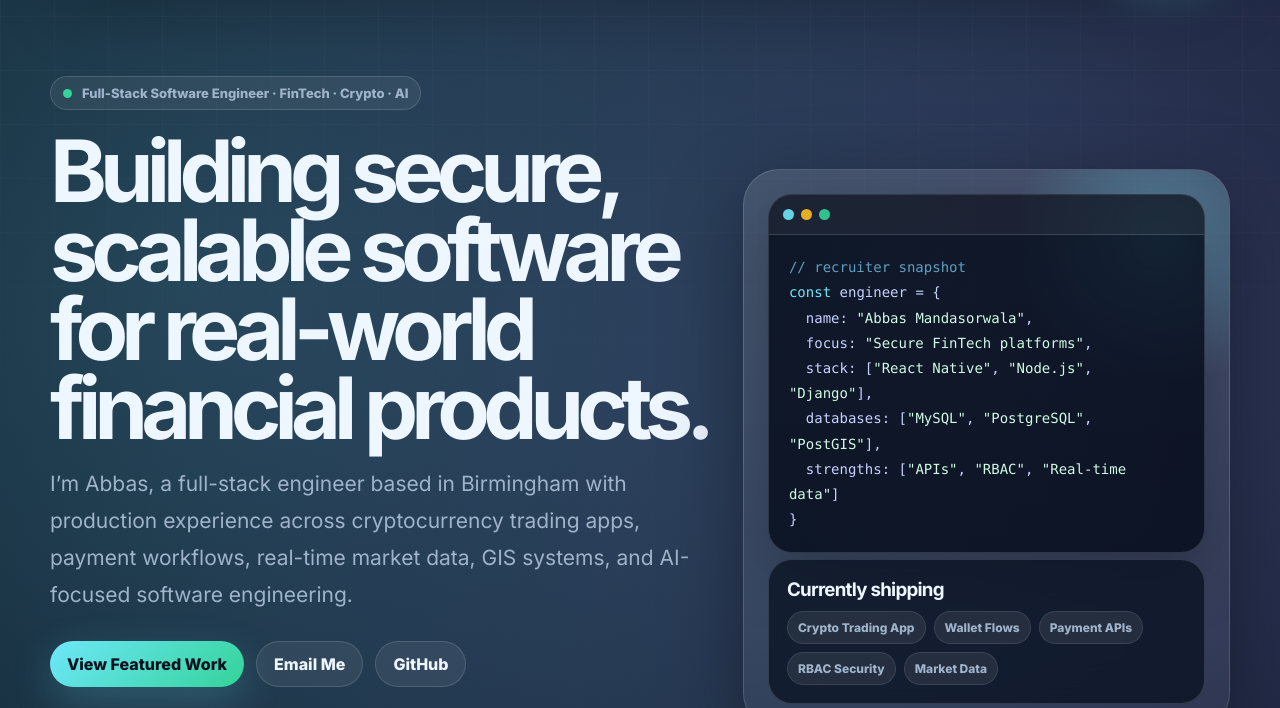
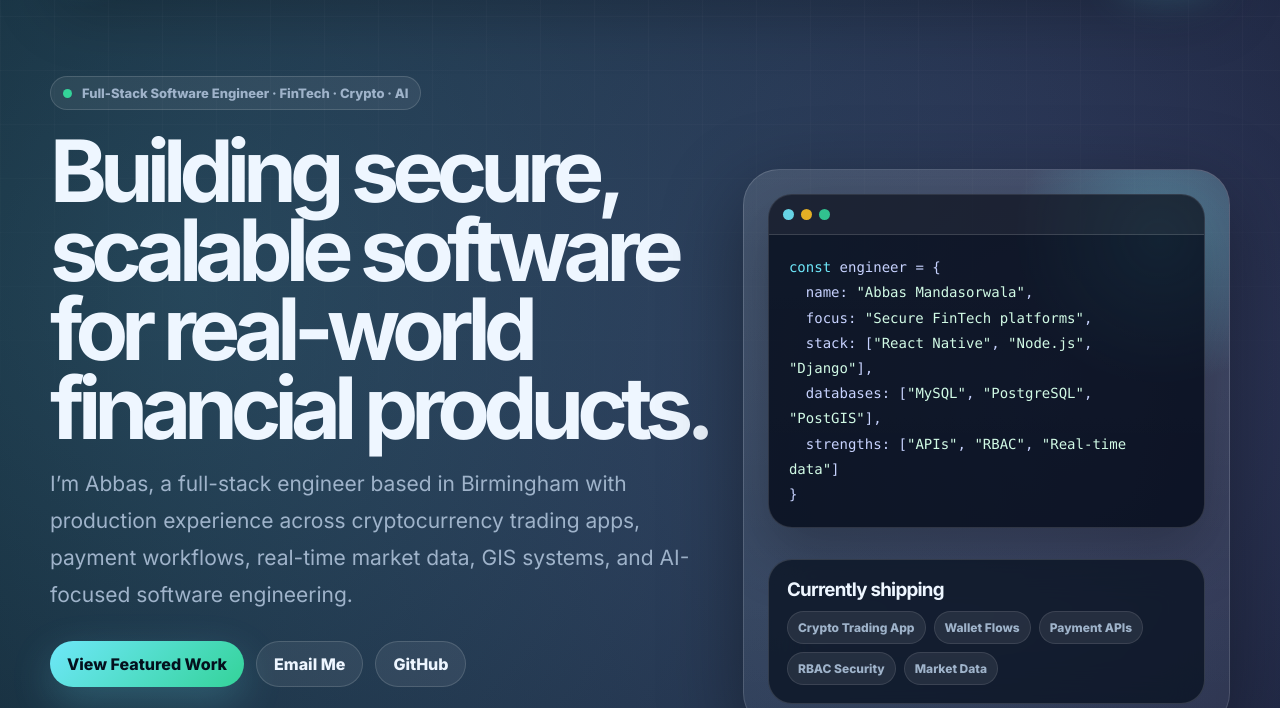
Before and after one commit to abbas-119/portfolio, a plain HTML site: page index.html in a window 1280 px wide. Shown: the part 92-800 px from the top of the page. Drawn offline with Linux system fonts and the light colour scheme.

Commit message:
Update index.html

```diff
--- a/index.html
+++ b/index.html
@@ -443,7 +443,7 @@
           <div class="terminal">
             <div class="terminal-bar"><span class="dot"></span><span class="dot"></span><span class="dot"></span></div>
             <div class="terminal-code">
-              <div><span class="comment">// recruiter snapshot</span></div>
+              <!-- <div><span class="comment">// recruiter snapshot</span></div> -->
               <div><span class="key">const</span> engineer = {</div>
               <div>&nbsp;&nbsp;name: <span class="value">"Abbas Mandasorwala"</span>,</div>
               <div>&nbsp;&nbsp;focus: <span class="value">"Secure FinTech platforms"</span>,</div>
```
